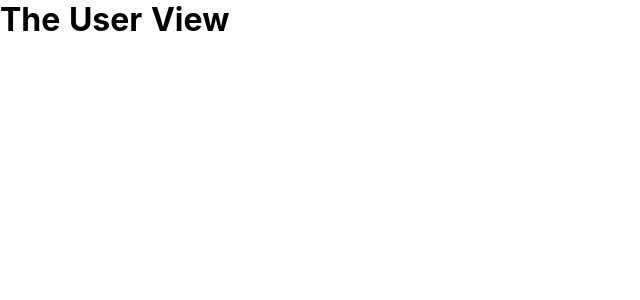
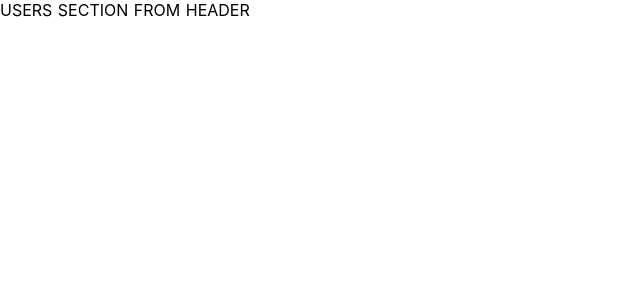
Before and after one commit to mahassan/nuxt-sandbox, a Nuxt app: page /users in a window 1280 px wide. Shown: the top 300 px of the page, without its empty margins (0-640 px from the left). Built offline with nearby package versions, Linux system fonts and the light colour scheme.

Commit message:
added users.vue and error.vue in layout

```diff
--- /dev/null
+++ b/layouts/error.vue
@@ -0,0 +1,3 @@
+<template>
+    <h1>An error has occured</h1>
+</template>
--- /dev/null
+++ b/layouts/users.vue
@@ -0,0 +1,7 @@
+<template>
+    <div>
+        <header>
+            USERS SECTION FROM HEADER
+        </header>
+    </div>
+</template>
--- a/pages/users/index.vue
+++ b/pages/users/index.vue
@@ -1,3 +1,13 @@
 <template>
     <h1> The User View </h1>
-</template
+</template>
+<script>
+export default {
+    data(){
+        return {
+
+        }
+    },
+    layout: 'users'
+}
+</script>
```
Also changed, not shown: 1 other file (tests, documents, lock files or other folders).
